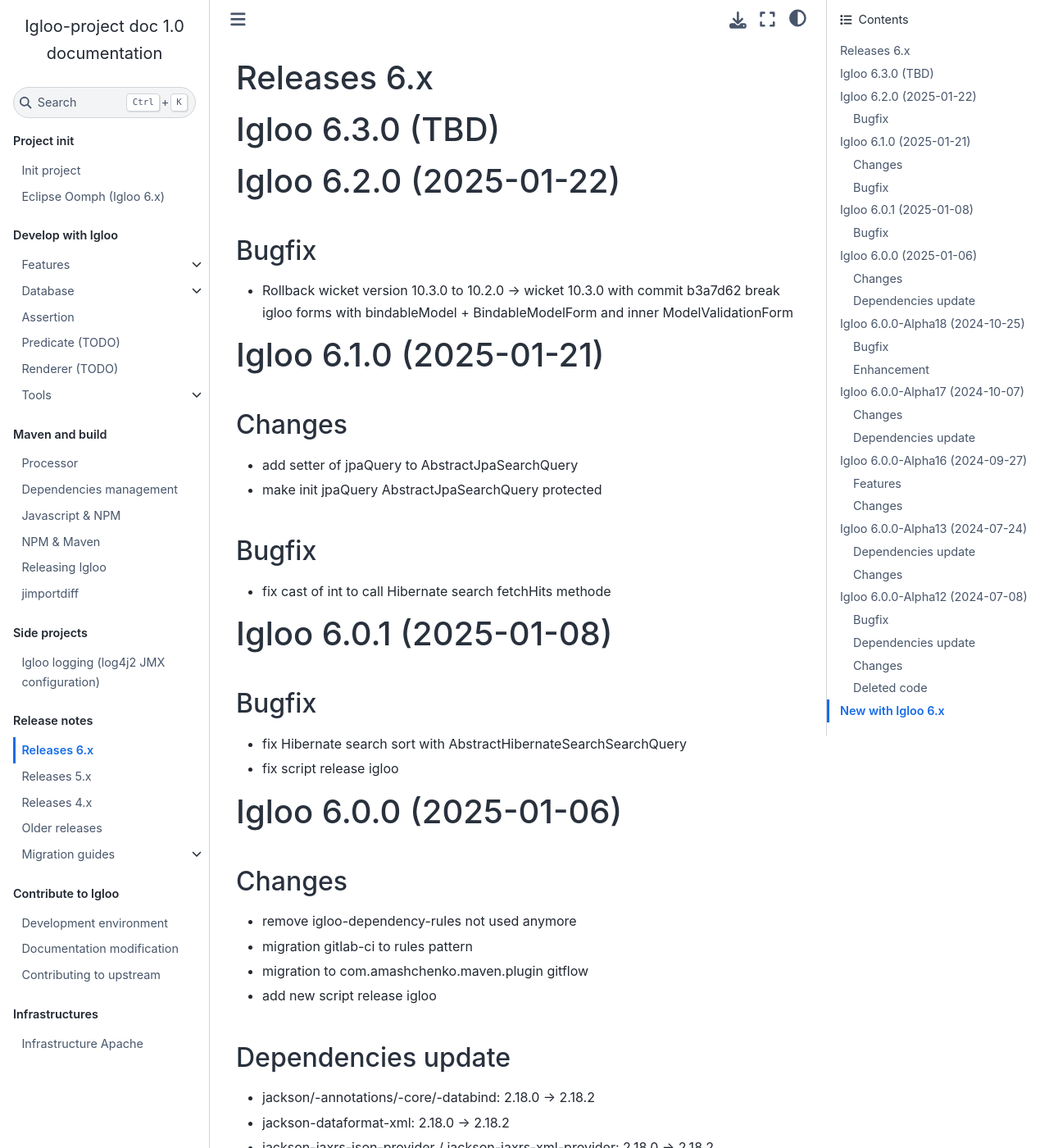
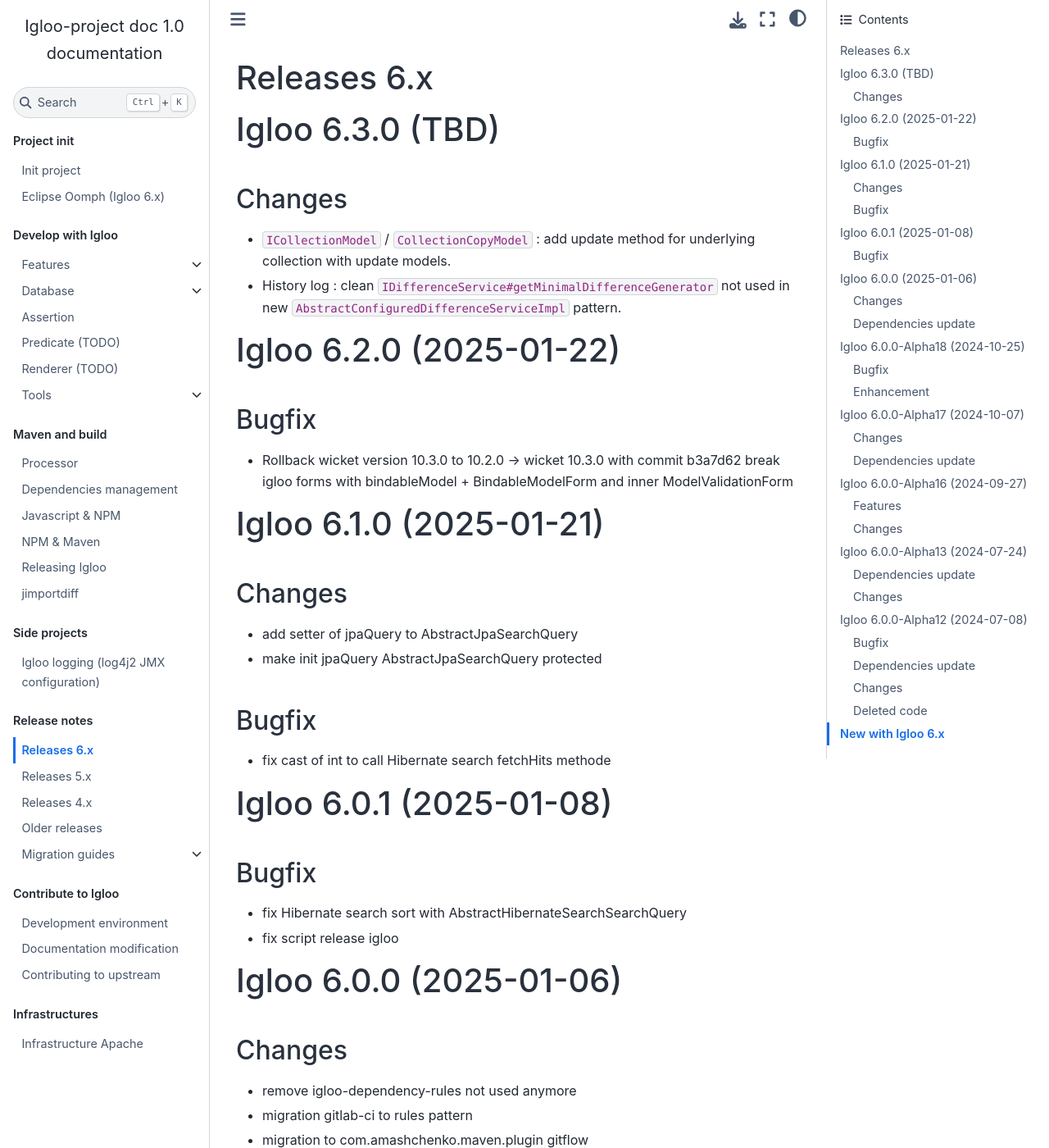
Before and after one commit to igloo-project/igloo-doc, a Sphinx documentation site: the page built from source/release-notes/releases-6.x.md, in a window 1280 px wide and 1400 px high. Shown: the whole window at 82% size. Built offline with Sphinx 7.4.7 and the Sphinx Book theme 1.1.4, drawn with Linux system fonts in a browser that asks for light colours; some of the changed text lies outside the part shown.

Commit message:
Changelog 6.3.0

```diff
--- a/source/release-notes/releases-6.x.md
+++ b/source/release-notes/releases-6.x.md
@@ -1,6 +1,11 @@
 # Releases 6.x
 
 # Igloo 6.3.0 (TBD)
+
+## Changes
+
+* `ICollectionModel` / `CollectionCopyModel` : add update method for underlying collection with update models.
+* History log : clean `IDifferenceService#getMinimalDifferenceGenerator` not used in new `AbstractConfiguredDifferenceServiceImpl` pattern.
 
 # Igloo 6.2.0 (2025-01-22)
 
@@ -29,6 +34,7 @@
 * migration gitlab-ci to rules pattern
 * migration to com.amashchenko.maven.plugin gitflow
 * add new script release igloo
+* User security: super user check only for role system.
 
 ## Dependencies update
 * jackson/-annotations/-core/-databind: 2.18.0 -> 2.18.2
```
